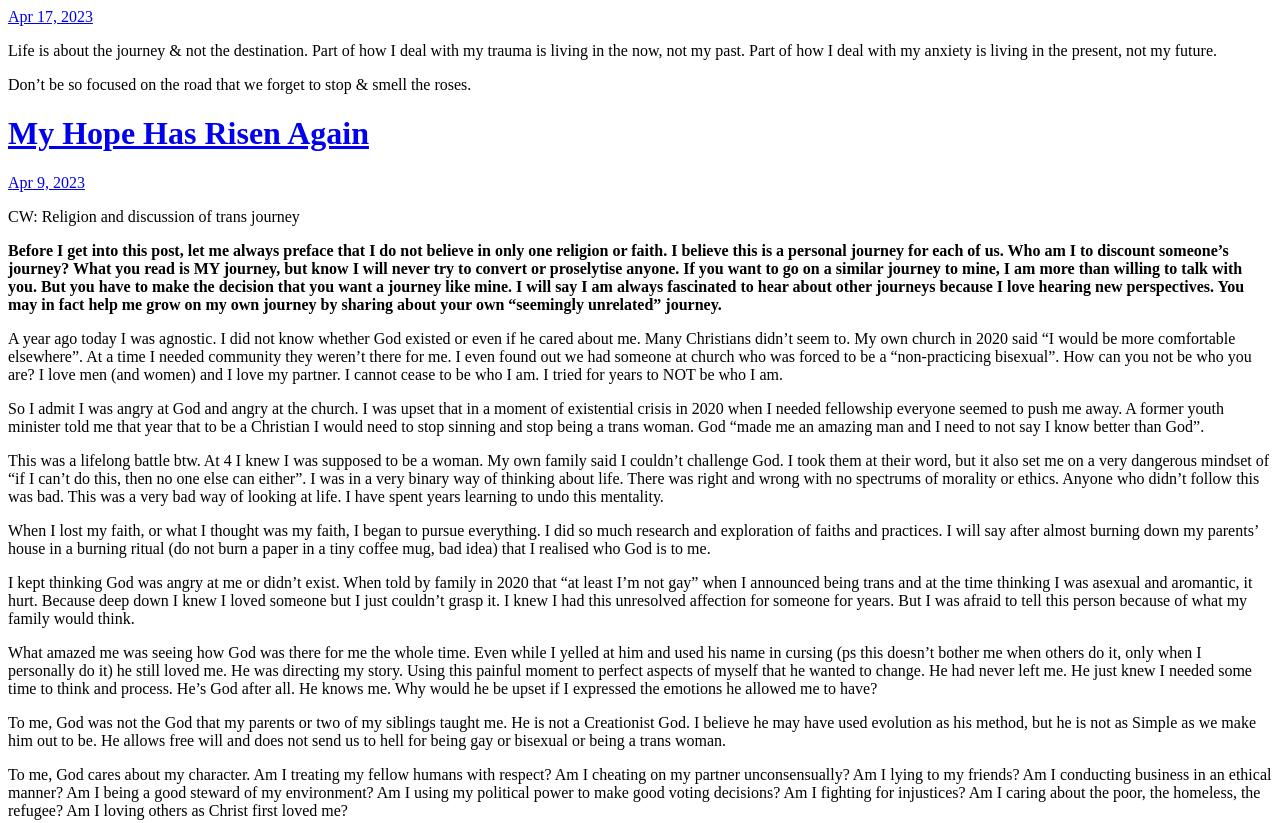
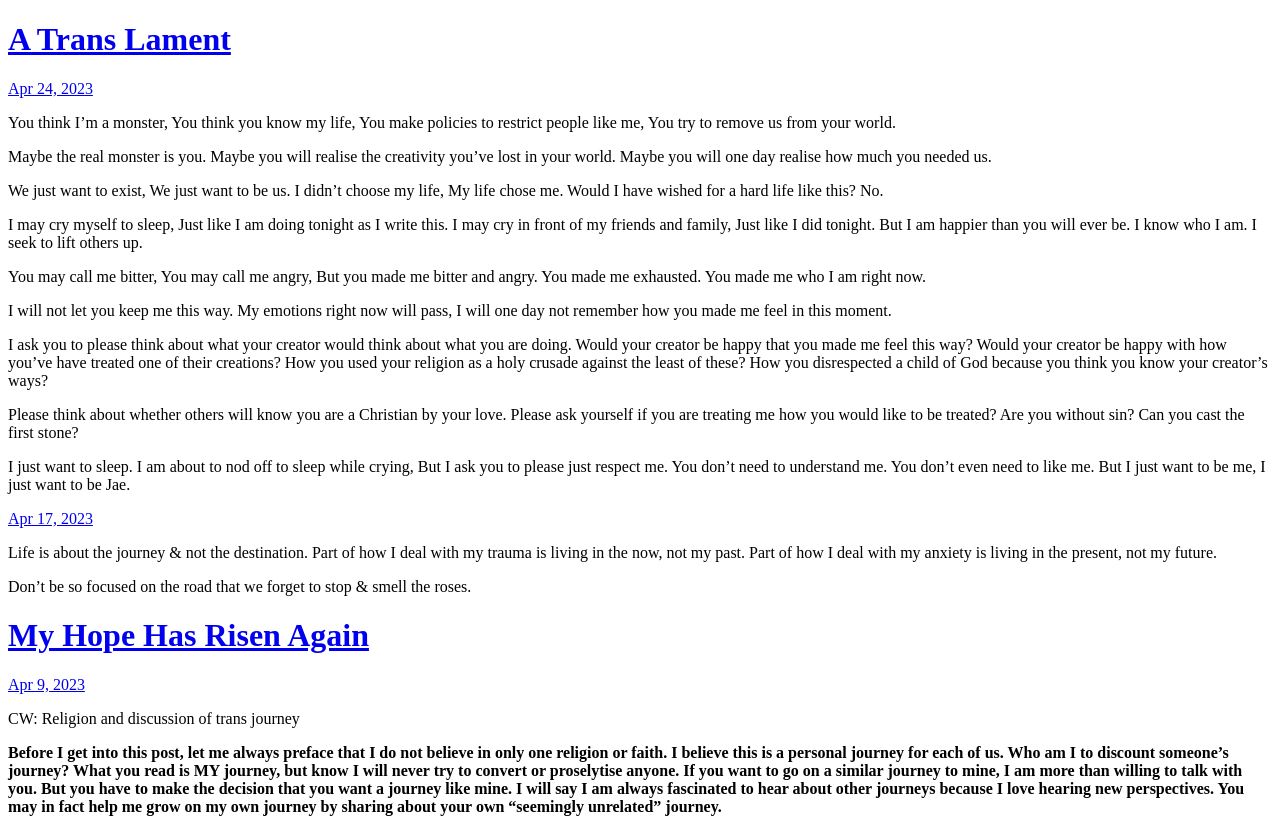
Before and after one commit to OneJaeAtATime/onejaeatatime.github.io, a plain HTML site: page index.html in a window 1280 px wide. Shown: the top 823 px of the page. Drawn offline with Linux system fonts and the light colour scheme.

Commit message:
Archiving from Micro.blog.

```diff
--- a/index.html
+++ b/index.html
@@ -21,6 +21,61 @@
 <div class="h-feed">
 
 
+
+	  <div class="h-entry">
+
+			<h1><a href="https://onejaeatatime.com/2023/04/24/a-trans-lament.html">A Trans Lament</a></h1>
+
+
+		<a href="https://onejaeatatime.com/2023/04/24/a-trans-lament.html" class="u-url"><time class="dt-published" datetime="2023-04-24 20:39:03 -0500">Apr 24, 2023</time></a>
+
+		<div class="e-content">
+			 <p>You think I’m a monster,
+You think you know my life,
+You make policies to restrict people like me,
+You try to remove us from your world.</p>
+<p>Maybe the real monster is you.
+Maybe you will realise the creativity you’ve lost in your world.
+Maybe you will one day realise how much you needed us.</p>
+<p>We just want to exist,
+We just want to be us.
+I didn’t choose my life,
+My life chose me.
+Would I have wished for a hard life like this? No.</p>
+<p>I may cry myself to sleep,
+Just like I am doing tonight as I write this.
+I may cry in front of my friends and family,
+Just like I did tonight.
+But I am happier than you will ever be.
+I know who I am.
+I seek to lift others up.</p>
+<p>You may call me bitter,
+You may call me angry,
+But you made me bitter and angry.
+You made me exhausted.
+You made me who I am right now.</p>
+<p>I will not let you keep me this way.
+My emotions right now will pass,
+I will one day not remember how you made me feel in this moment.</p>
+<p>I ask you to please think about what your creator would think about what you are doing.
+Would your creator be happy that you made me feel this way?
+Would your creator be happy with how you’ve have treated one of their creations?
+How you used your religion as a holy crusade against the least of these?
+How you disrespected a child of God because you think you know your creator’s ways?</p>
+<p>Please think about whether others will know you are a Christian by your love.
+Please ask yourself if you are treating me how you would like to be treated?
+Are you without sin?
+Can you cast the first stone?</p>
+<p>I just want to sleep.
+I am about to nod off to sleep while crying,
+But I ask you to please just respect me.
+You don’t need to understand me.
+You don’t even need to like me.
+But I just want to be me,
+I just want to be Jae.</p>
+
+		</div>
+	  </div>
 
 	  <div class="h-entry">
 
```
